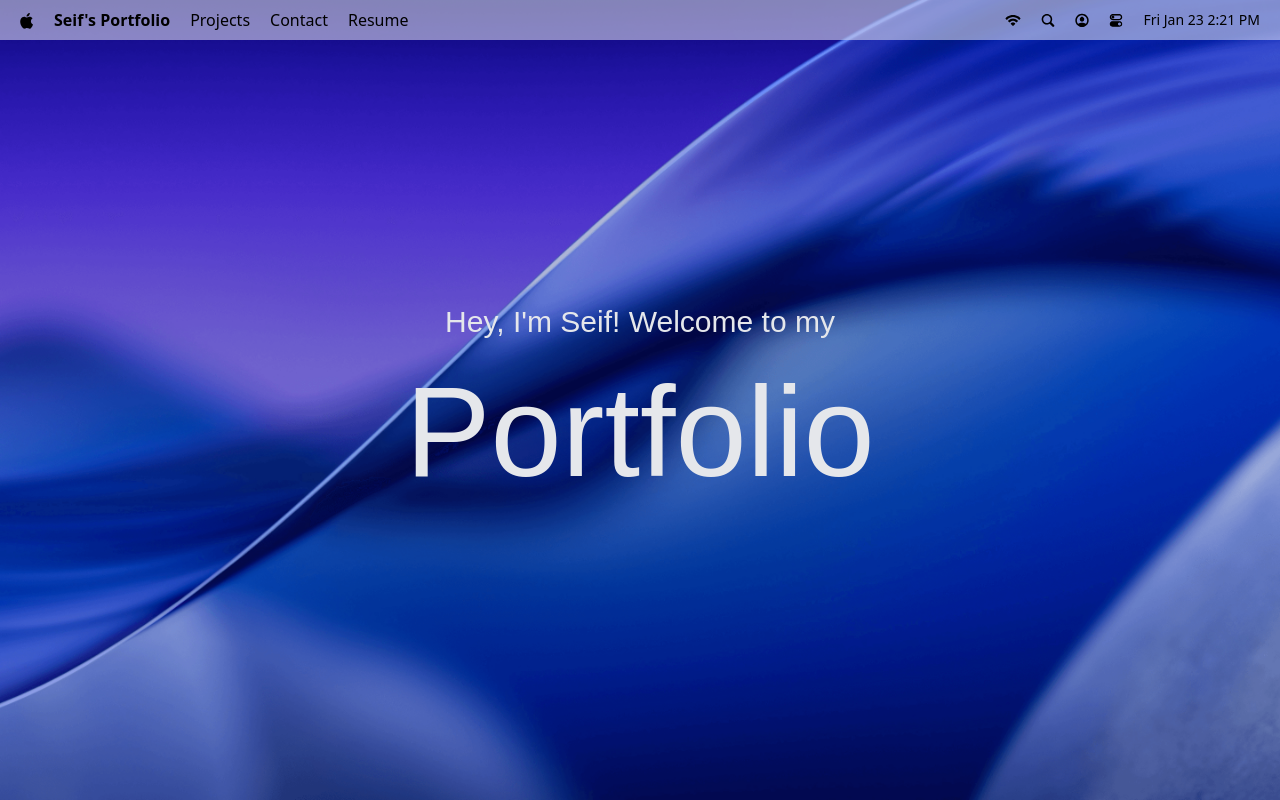
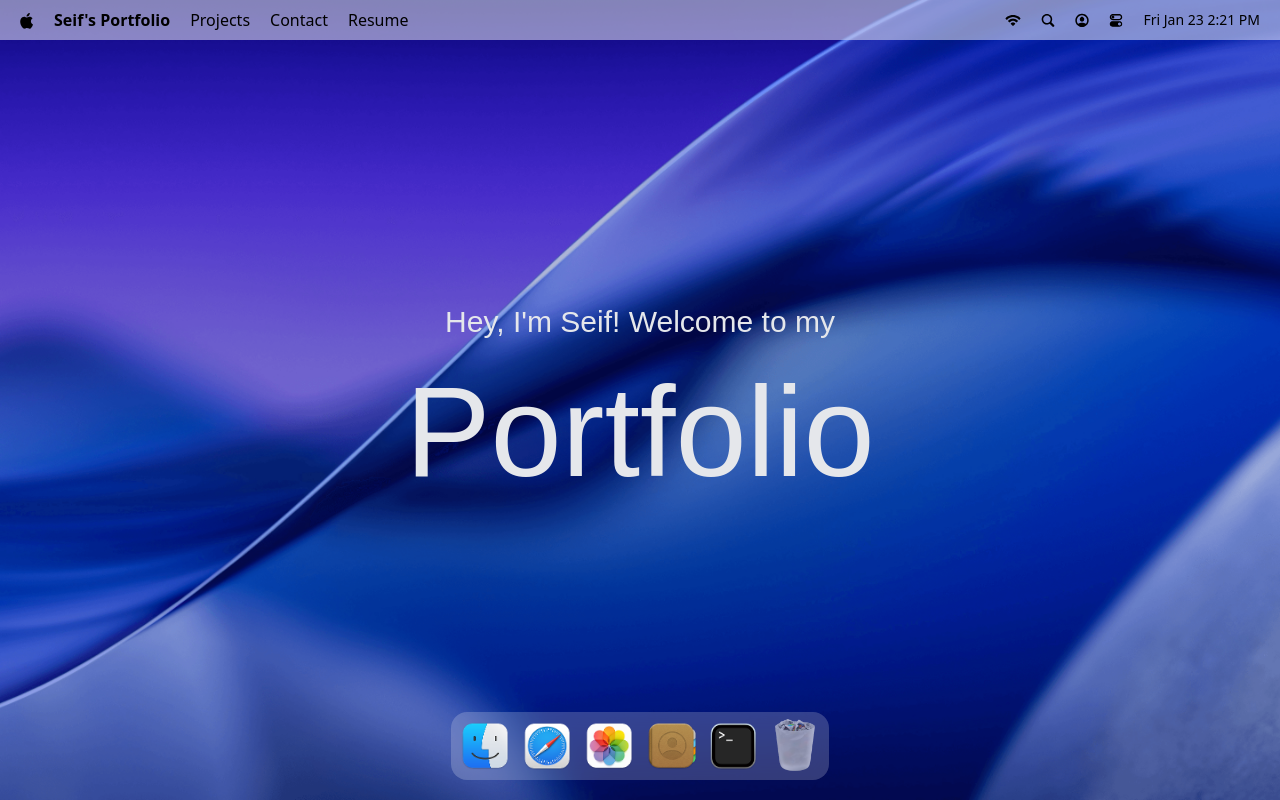
Before and after one commit to seifessam60/macos_portfolio, a React (Vite) app: page / in a window 1280 px wide. Built offline with nearby package versions, Linux system fonts and the light colour scheme; a web font is replaced by a local one.

Commit message:
Added Dock Comp

```diff
--- a/package.json
+++ b/package.json
@@ -17,6 +17,7 @@
     "lucide-react": "^0.562.0",
     "react": "^19.2.0",
     "react-dom": "^19.2.0",
+    "react-tooltip": "^5.30.0",
     "tailwindcss": "^4.1.18"
   },
   "devDependencies": {
--- a/src/App.jsx
+++ b/src/App.jsx
@@ -1,12 +1,13 @@
-import { Navbar, Welcome } from "./components"
+import { Dock, Navbar, Welcome } from "./components";
 
 const App = () => {
   return (
     <main>
       <Navbar />
       <Welcome />
+      <Dock />
     </main>
-  )
-}
+  );
+};
 
-export default App
+export default App;
--- /dev/null
+++ b/src/components/Dock.jsx
@@ -0,0 +1,86 @@
+import { Tooltip } from "react-tooltip";
+import { dockApps } from "../constants/index";
+import { useRef } from "react";
+import { useGSAP } from "@gsap/react";
+import gsap from "gsap";
+
+const Dock = () => {
+  const dockRef = useRef(null);
+
+  useGSAP(() => {
+    const dock = dockRef.current;
+    if (!dock) return;
+
+    const icons = dock.querySelectorAll(".dock-icon");
+
+    const animateIcons = (mouseX) => {
+      const { left } = dock.getBoundingClientRect();
+
+      icons.forEach((icon) => {
+        const { left: iLeft, width: iWidth } = icon.getBoundingClientRect();
+        const center = iLeft - left + iWidth / 2;
+        const distance = Math.abs(mouseX - center);
+        const intensity = Math.exp(-(distance ** 2.5) / 20000);
+
+        gsap.to(icon, {
+          scale: 1 + 0.25 * intensity,
+          y: -15 * intensity,
+          duration: 0.25,
+          ease: "power2.out",
+        });
+      });
+    };
+    const handleMouseMove = (e) => {
+      const { left } = dock.getBoundingClientRect();
+      animateIcons(e.clientX - left);
+    };
+    const resetIcons = () => {
+      icons.forEach((icon) => {
+        gsap.to(icon, {
+          scale: 1,
+          y: 0,
+          duration: 0.3,
+          ease: "power1.out",
+        });
+      });
+    };
+    dock.addEventListener("mousemove", handleMouseMove);
+    dock.addEventListener("mouseleave", resetIcons);
+    return () => {
+      dock.removeEventListener("mousemove", handleMouseMove);
+      dock.removeEventListener("mouseleave", resetIcons);
+    };
+  }, []);
+
+  const toggleApp = (app) => {};
+  return (
+    <section id="dock">
+      <div ref={dockRef} className="dock-container">
+        {dockApps.map(({ id, name, icon, canOpen }) => (
+          <div key={id} className="flex relative justify-center">
+            <button
+              type="buttom"
+              className="dock-icon"
+              aria-label={name}
+              data-tooltip-id="dock-tooltip"
+              data-tooltip-content={name}
+              data-tooltip-delay-show={150}
+              disabled={!canOpen}
+              onClick={() => toggleApp({ id, canOpen })}
+            >
+              <img
+                src={`/images/${icon}`}
+                alt={name}
+                loading="lazy"
+                className={canOpen ? "" : "opacity-60"}
+              />
+            </button>
+          </div>
+        ))}
+        <Tooltip id="dock-tooltip" place="top" className="tooltip" />
+      </div>
+    </section>
+  );
+};
+
+export default Dock;
--- a/src/components/Welcome.jsx
+++ b/src/components/Welcome.jsx
@@ -19,7 +19,7 @@
   ));
 };
 const setupTextHover = (container, type) => {
-  if (!container) return;
+  if (!container) return () => {};
   const letters = container.querySelectorAll("span");
   const { min, max, default: base } = FONT_WEIGHTS[type];
 
--- a/src/components/index.js
+++ b/src/components/index.js
@@ -1,4 +1,5 @@
 import Navbar from "./Navbar";
 import Welcome from "./Welcome";
+import Dock from "./Dock";
 
-export { Navbar, Welcome };
+export { Navbar, Welcome, Dock };
```
Also changed, not shown: 1 other file (tests, documents, lock files or other folders).
